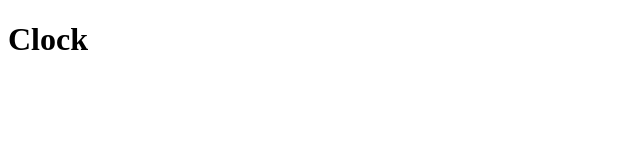
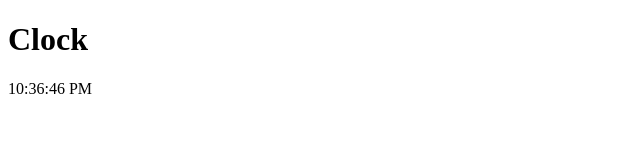
Before and after one commit to domingasp/html_basic_clock, a plain HTML site: page index.html in a window 1280 px wide. Shown: the whole page, without its empty margins (0-640 px from the left). Drawn offline with Linux system fonts and the light colour scheme.

Commit message:
Added an interval to script.js which updates the clock every second.

```diff
--- a/index.html
+++ b/index.html
@@ -9,6 +9,8 @@
     <body>
         <h1>Clock</h1>
 
+        <p id="currentTimeP">00:00:00</p>
+
         <script src="scripts/script.js"></script>
     </body>
 </html>
--- a/scripts/script.js
+++ b/scripts/script.js
@@ -1,3 +1,7 @@
 window.setInterval(function() {
+    var time = new Date();
+
+    var currentTimeLabel = document.getElementById("currentTimeP");
+    currentTimeLabel.innerHTML = time.toLocaleTimeString()
 
 }, 1000);
```
